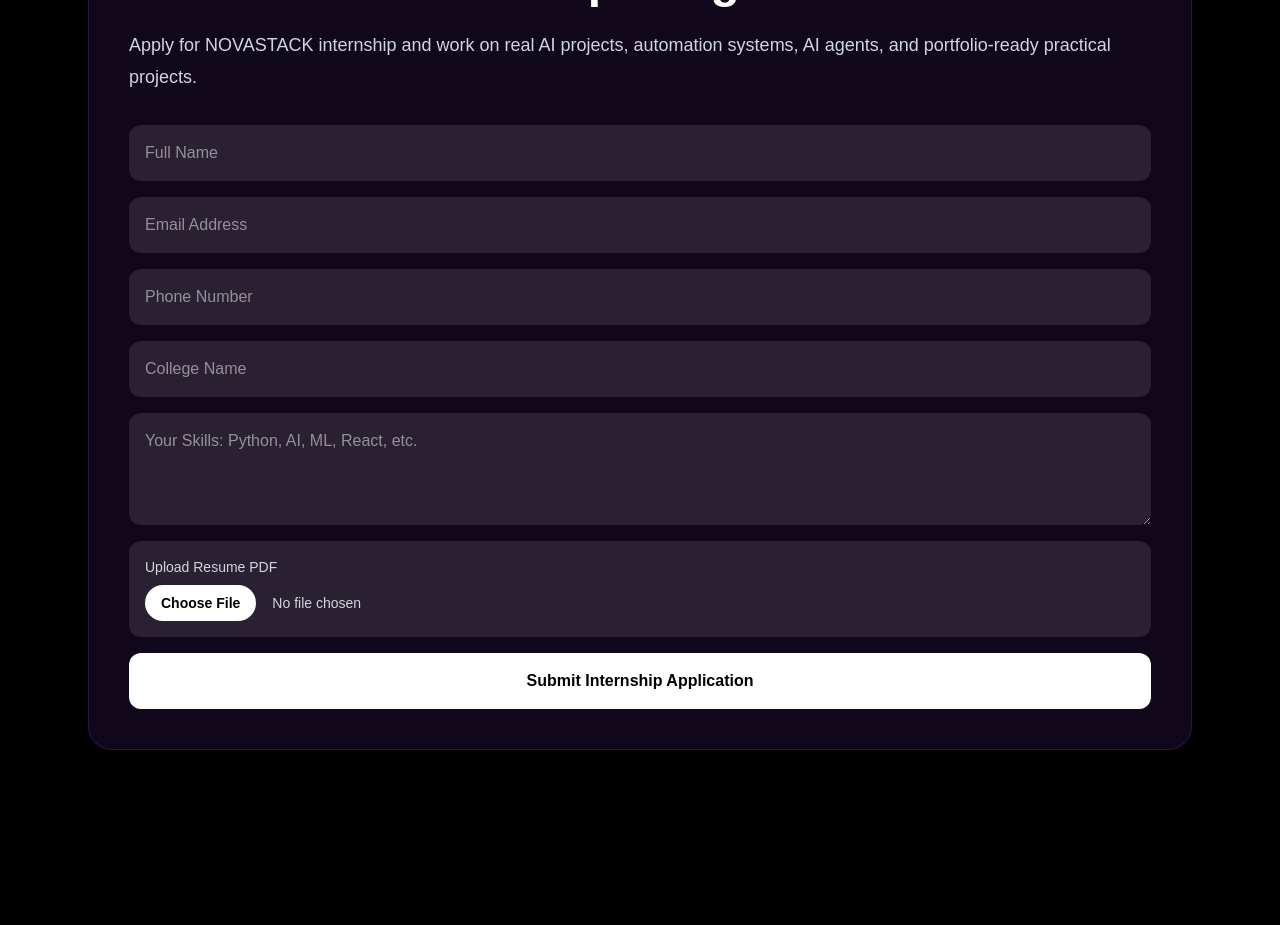
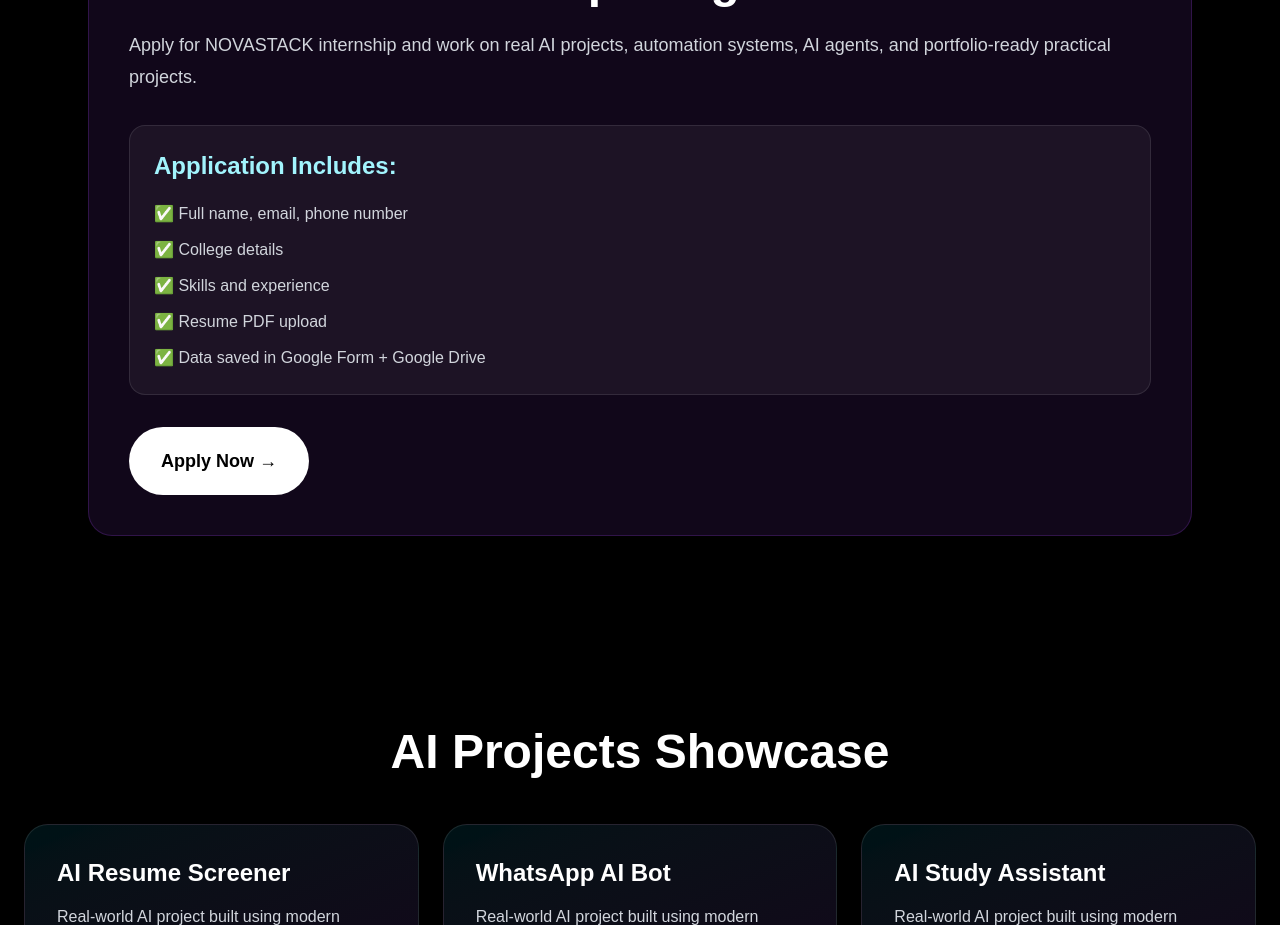
Before and after one commit to md-anas-khan-ai/NOVASTACK, a Next.js app: page / in a window 1280 px wide. Shown: the part 2580-3505 px from the top of the page. Built offline with nearby package versions, Linux system fonts and the light colour scheme.

Commit message:
Connected internship applications to Google Form

```diff
--- a/app/page.js
+++ b/app/page.js
@@ -19,27 +19,10 @@
 
 export default function Home() {
   const [menuOpen, setMenuOpen] = useState(false);
-  const internshipRef = useRef();
   const contactRef = useRef();
 
-  const sendInternship = (e) => {
-    e.preventDefault();
-
-    emailjs
-      .sendForm(
-        "service_l5rwsbg",
-        "template_sx0a7ib",
-        internshipRef.current,
-        "gap0tKxtBmoMou3Fp"
-      )
-      .then(() => {
-        alert("Internship application submitted successfully!");
-        internshipRef.current.reset();
-      })
-      .catch(() => {
-        alert("Something went wrong. Please try again.");
-      });
-  };
+  const googleFormLink =
+    "https://docs.google.com/forms/d/e/1FAIpQLSdqMvIfA5fAh9Nvh6LQcT6RsJ4t92MZU_TUI25QfUGxLO0qvw/viewform?usp=dialog";
 
   const sendContact = (e) => {
     e.preventDefault();
@@ -85,7 +68,6 @@
               height={54}
               className="rounded-2xl shadow-[0_0_30px_rgba(34,211,238,0.55)]"
             />
-
             <h1 className="text-2xl font-black tracking-wider">NOVASTACK</h1>
           </a>
 
@@ -148,14 +130,16 @@
         <div className="mt-10 flex w-full max-w-xl flex-col gap-4">
           <a
             href="#contact"
-            className="rounded-full bg-white px-8 py-5 text-lg font-black text-black"
+            className="rounded-full bg-white px-8 py-5 text-lg font-black text-black transition hover:bg-cyan-200"
           >
             Start Automation →
           </a>
 
           <a
-            href="#internship"
-            className="rounded-full border border-cyan-400/50 bg-black/40 px-8 py-5 text-lg font-black"
+            href={googleFormLink}
+            target="_blank"
+            rel="noopener noreferrer"
+            className="rounded-full border border-cyan-400/50 bg-black/40 px-8 py-5 text-lg font-black transition hover:border-cyan-300"
           >
             Apply For Internship →
           </a>
@@ -241,72 +225,28 @@
             projects.
           </p>
 
-          <form
-            ref={internshipRef}
-            onSubmit={sendInternship}
-            encType="multipart/form-data"
-            className="mt-8 grid gap-4"
+          <div className="mt-8 rounded-2xl border border-white/10 bg-white/5 p-6">
+            <h3 className="text-2xl font-bold text-cyan-200">
+              Application Includes:
+            </h3>
+
+            <div className="mt-5 grid gap-3 text-gray-300">
+              <p>✅ Full name, email, phone number</p>
+              <p>✅ College details</p>
+              <p>✅ Skills and experience</p>
+              <p>✅ Resume PDF upload</p>
+              <p>✅ Data saved in Google Form + Google Drive</p>
+            </div>
+          </div>
+
+          <a
+            href={googleFormLink}
+            target="_blank"
+            rel="noopener noreferrer"
+            className="mt-8 inline-block rounded-full bg-white px-8 py-5 text-lg font-black text-black transition hover:scale-[1.03] hover:bg-cyan-200"
           >
-            <input
-              type="text"
-              name="name"
-              required
-              placeholder="Full Name"
-              className="w-full rounded-xl bg-white/10 p-4 outline-none"
-            />
-
-            <input
-              type="email"
-              name="email"
-              required
-              placeholder="Email Address"
-              className="w-full rounded-xl bg-white/10 p-4 outline-none"
-            />
-
-            <input
-              type="tel"
-              name="phone"
-              required
-              placeholder="Phone Number"
-              className="w-full rounded-xl bg-white/10 p-4 outline-none"
-            />
-
-            <input
-              type="text"
-              name="college"
-              required
-              placeholder="College Name"
-              className="w-full rounded-xl bg-white/10 p-4 outline-none"
-            />
-
-            <textarea
-              name="skills"
-              required
-              placeholder="Your Skills: Python, AI, ML, React, etc."
-              className="h-28 w-full rounded-xl bg-white/10 p-4 outline-none"
-            />
-
-            <div className="rounded-xl bg-white/10 p-4">
-              <label className="mb-2 block text-sm text-gray-300">
-                Upload Resume PDF
-              </label>
-
-              <input
-                type="file"
-                name="resume"
-                accept=".pdf"
-                required
-                className="w-full text-sm text-gray-300 file:mr-4 file:rounded-full file:border-0 file:bg-white file:px-4 file:py-2 file:font-bold file:text-black"
-              />
-            </div>
-
-            <button
-              type="submit"
-              className="rounded-xl bg-white py-4 font-bold text-black transition hover:bg-cyan-200"
-            >
-              Submit Internship Application
-            </button>
-          </form>
+            Apply Now →
+          </a>
         </div>
       </section>
 
```
